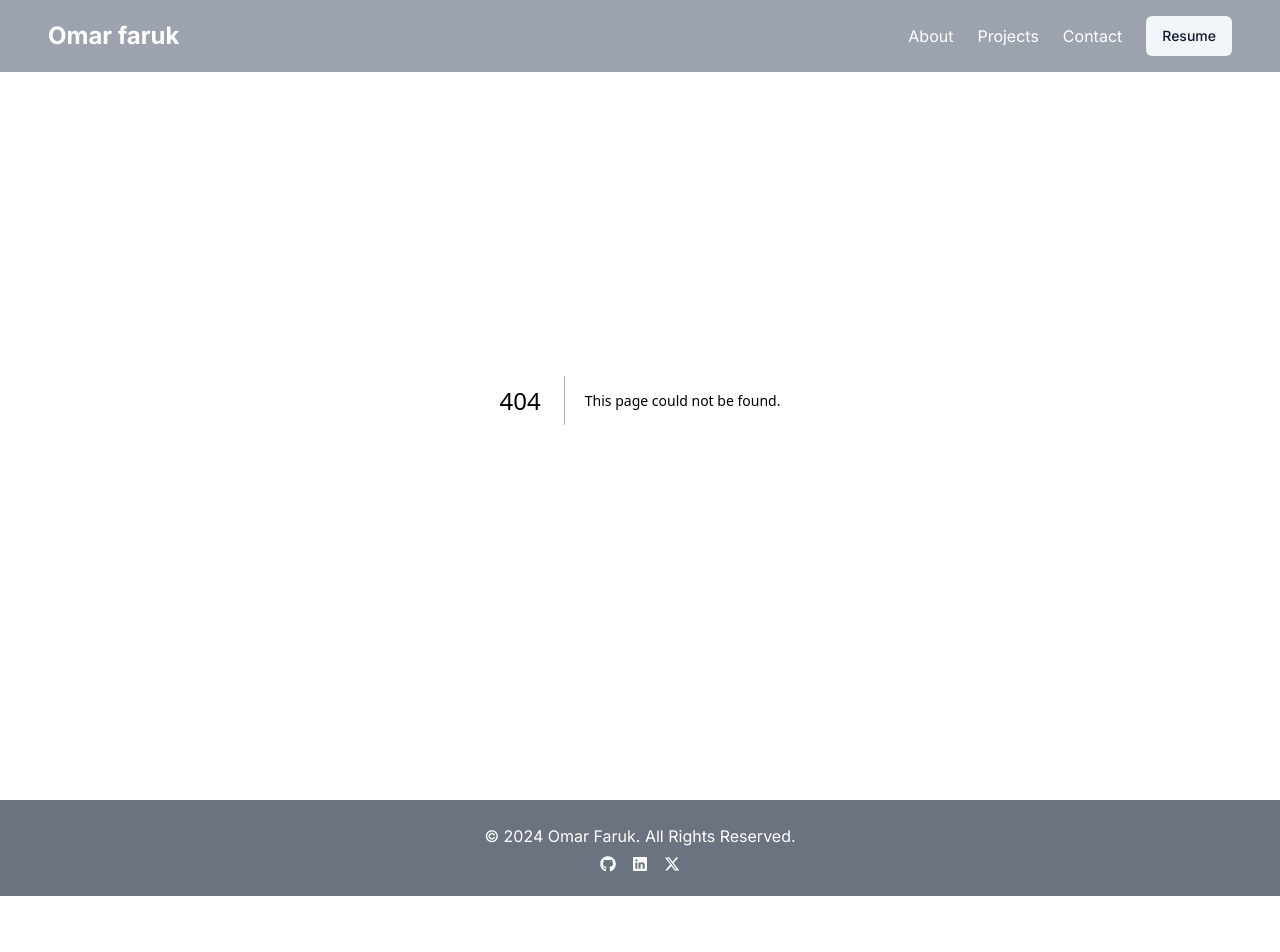
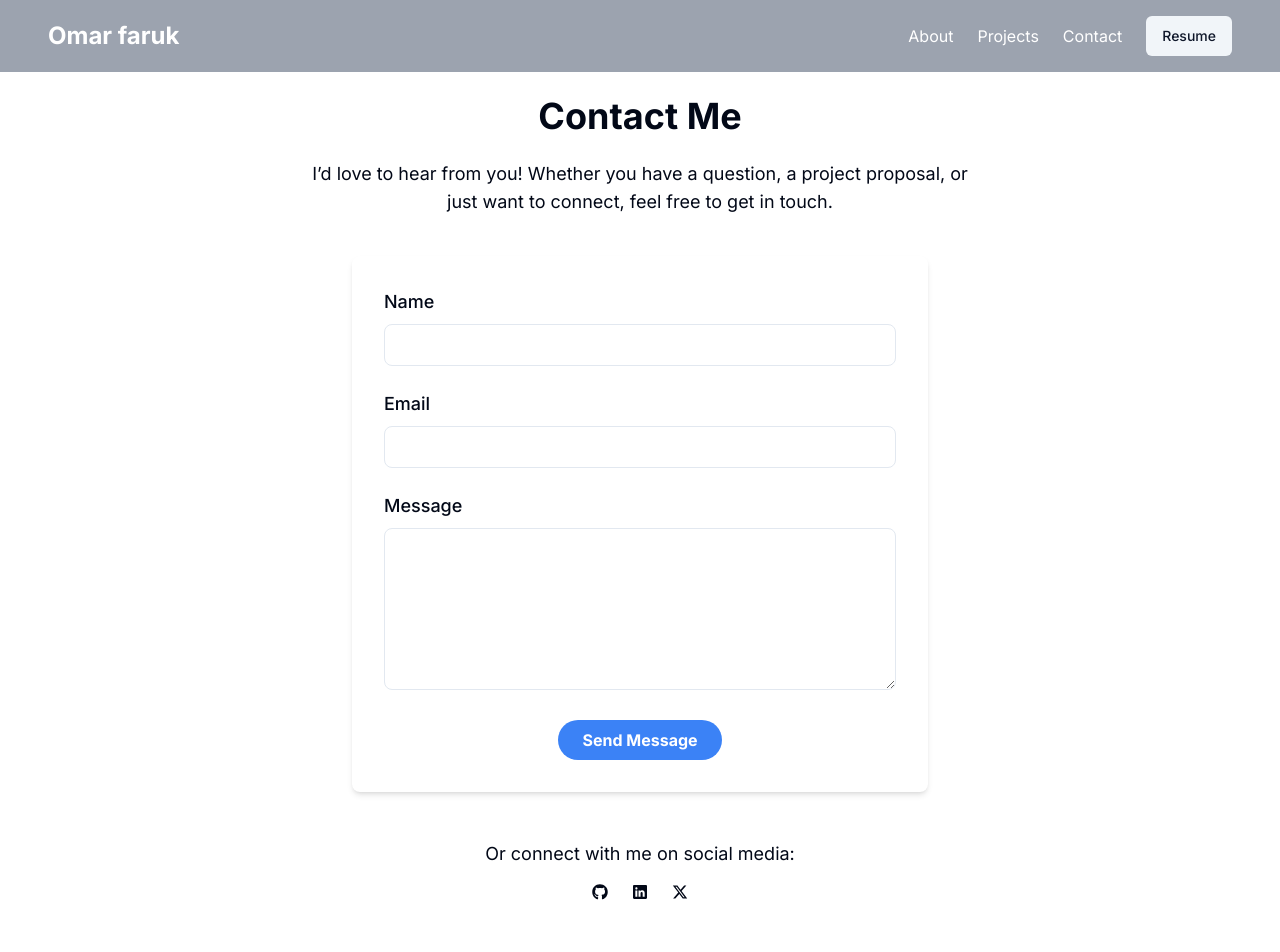
Before and after one commit to omarfaruktaj/My-Portfolio, a Next.js app: page /contact in a window 1280 px wide. Before the commit this address had no page. Shown: the top 952 px of the page. Before the commit the page ends 896 px from the top, so only its background shows below. Built offline with nearby package versions, Linux system fonts and the light colour scheme.

Commit message:
Add: Implement send email feature and add contact page

```diff
--- a/package.json
+++ b/package.json
@@ -14,6 +14,7 @@
     "clsx": "^2.1.1",
     "lucide-react": "^0.390.0",
     "next": "14.2.3",
+    "nodemailer": "^6.9.13",
     "react": "^18",
     "react-dom": "^18",
     "react-icons": "^5.2.1",
@@ -22,6 +23,7 @@
   },
   "devDependencies": {
     "@types/node": "^20",
+    "@types/nodemailer": "^6.4.15",
     "@types/react": "^18",
     "@types/react-dom": "^18",
     "eslint": "^8",
--- /dev/null
+++ b/src/app/api/send-email/route.ts
@@ -0,0 +1,34 @@
+import { NextResponse } from "next/server";
+import nodemailer from "nodemailer";
+
+export async function POST(req: Request) {
+  const body = await req.json();
+  const { name, email, message } = body;
+
+  const transporter = nodemailer.createTransport({
+    service: "gmail",
+    auth: {
+      user: process.env.EMAIL_USER,
+      pass: process.env.EMAIL_PASS,
+    },
+  });
+
+  const mailOptions = {
+    from: process.env.EMAIL_USER,
+    to: process.env.EMAIL_USER,
+    subject: `New Contact Form Submission from ${name}`,
+    text: `Name: ${name}\nEmail: ${email}\nMessage: ${message}`,
+    html: `<p><strong>Name:</strong> ${name}</p><p><strong>Email:</strong> ${email}</p><p><strong>Message:</strong> ${message}</p>`,
+  };
+
+  try {
+    await transporter.sendMail(mailOptions);
+    return NextResponse.json({ success: true }, { status: 200 });
+  } catch (error) {
+    console.error(error);
+    return NextResponse.json(
+      { error: "Failed to send email" },
+      { status: 500 }
+    );
+  }
+}
--- /dev/null
+++ b/src/app/contact/page.tsx
@@ -0,0 +1,165 @@
+"use client";
+
+import { useState, ChangeEvent, FormEvent } from "react";
+import { FaGithub } from "react-icons/fa";
+import { FaXTwitter } from "react-icons/fa6";
+import { IoLogoLinkedin } from "react-icons/io5";
+
+interface FormData {
+  name: string;
+  email: string;
+  message: string;
+}
+
+export default function Contact() {
+  const [formData, setFormData] = useState<FormData>({
+    name: "",
+    email: "",
+    message: "",
+  });
+  const [loading, setLoading] = useState(false);
+  const [success, setSuccess] = useState(false);
+  const [error, setError] = useState("");
+
+  const handleChange = (
+    e: ChangeEvent<HTMLInputElement | HTMLTextAreaElement>
+  ) => {
+    const { name, value } = e.target;
+    setFormData({ ...formData, [name]: value });
+  };
+
+  const handleSubmit = async (e: FormEvent<HTMLFormElement>) => {
+    e.preventDefault();
+    setLoading(true);
+    setError("");
+    setSuccess(false);
+
+    try {
+      const response = await fetch("/api/send-email", {
+        method: "POST",
+        headers: { "Content-Type": "application/json" },
+        body: JSON.stringify(formData),
+      });
+
+      if (response.ok) {
+        setSuccess(true);
+        setFormData({ name: "", email: "", message: "" });
+      } else {
+        const { error } = await response.json();
+        setError(error);
+      }
+    } catch (err) {
+      setError("An unexpected error occurred");
+    } finally {
+      setLoading(false);
+    }
+  };
+
+  return (
+    <div>
+      <main className="container mx-auto p-4">
+        <section className="contact text-center py-20">
+          <h1 className="text-4xl font-bold mb-6">Contact Me</h1>
+          <p className="text-lg max-w-2xl mx-auto mb-10">
+            I’d love to hear from you! Whether you have a question, a project
+            proposal, or just want to connect, feel free to get in touch.
+          </p>
+          <div className="bg-white shadow-md rounded-lg p-8 max-w-xl mx-auto">
+            <form onSubmit={handleSubmit}>
+              <div className="mb-6">
+                <label
+                  className="block text-left text-lg font-medium mb-2"
+                  htmlFor="name"
+                >
+                  Name
+                </label>
+                <input
+                  className="w-full px-4 py-2 border rounded-lg focus:outline-none focus:ring-2 focus:ring-blue-500"
+                  type="text"
+                  id="name"
+                  name="name"
+                  value={formData.name}
+                  onChange={handleChange}
+                  required
+                />
+              </div>
+              <div className="mb-6">
+                <label
+                  className="block text-left text-lg font-medium mb-2"
+                  htmlFor="email"
+                >
+                  Email
+                </label>
+                <input
+                  className="w-full px-4 py-2 border rounded-lg focus:outline-none focus:ring-2 focus:ring-blue-500"
+                  type="email"
+                  id="email"
+                  name="email"
+                  value={formData.email}
+                  onChange={handleChange}
+                  required
+                />
+              </div>
+              <div className="mb-6">
+                <label
+                  className="block text-left text-lg font-medium mb-2"
+                  htmlFor="message"
+                >
+                  Message
+                </label>
+                <textarea
+                  className="w-full px-4 py-2 border rounded-lg focus:outline-none focus:ring-2 focus:ring-blue-500"
+                  id="message"
+                  name="message"
+                  rows={6}
+                  value={formData.message}
+                  onChange={handleChange}
+                  required
+                ></textarea>
+              </div>
+              <button
+                className="bg-blue-500 hover:bg-blue-600 text-white font-bold py-2 px-6 rounded-full transition duration-300 ease-in-out transform hover:scale-105"
+                type="submit"
+                disabled={loading}
+              >
+                {loading ? "Sending..." : "Send Message"}
+              </button>
+              {success && (
+                <p className="mt-4 text-green-500">
+                  Message sent successfully!
+                </p>
+              )}
+              {error && <p className="mt-4 text-red-500">{error}</p>}
+            </form>
+          </div>
+          <div className="mt-12">
+            <p className="text-lg">Or connect with me on social media:</p>
+            <div className="flex justify-center space-x-6 mt-4">
+              <a
+                href="https://github.com/your-github"
+                target="_blank"
+                rel="noopener noreferrer"
+              >
+                <FaGithub />
+              </a>
+              <a
+                href="https://linkedin.com/in/your-linkedin"
+                target="_blank"
+                rel="noopener noreferrer"
+              >
+                <IoLogoLinkedin />
+              </a>
+              <a
+                href="https://twitter.com/your-twitter"
+                target="_blank"
+                rel="noopener noreferrer"
+              >
+                <FaXTwitter />
+              </a>
+            </div>
+          </div>
+        </section>
+      </main>
+    </div>
+  );
+}
```
Also changed, not shown: 1 other file (tests, documents, lock files or other folders).
